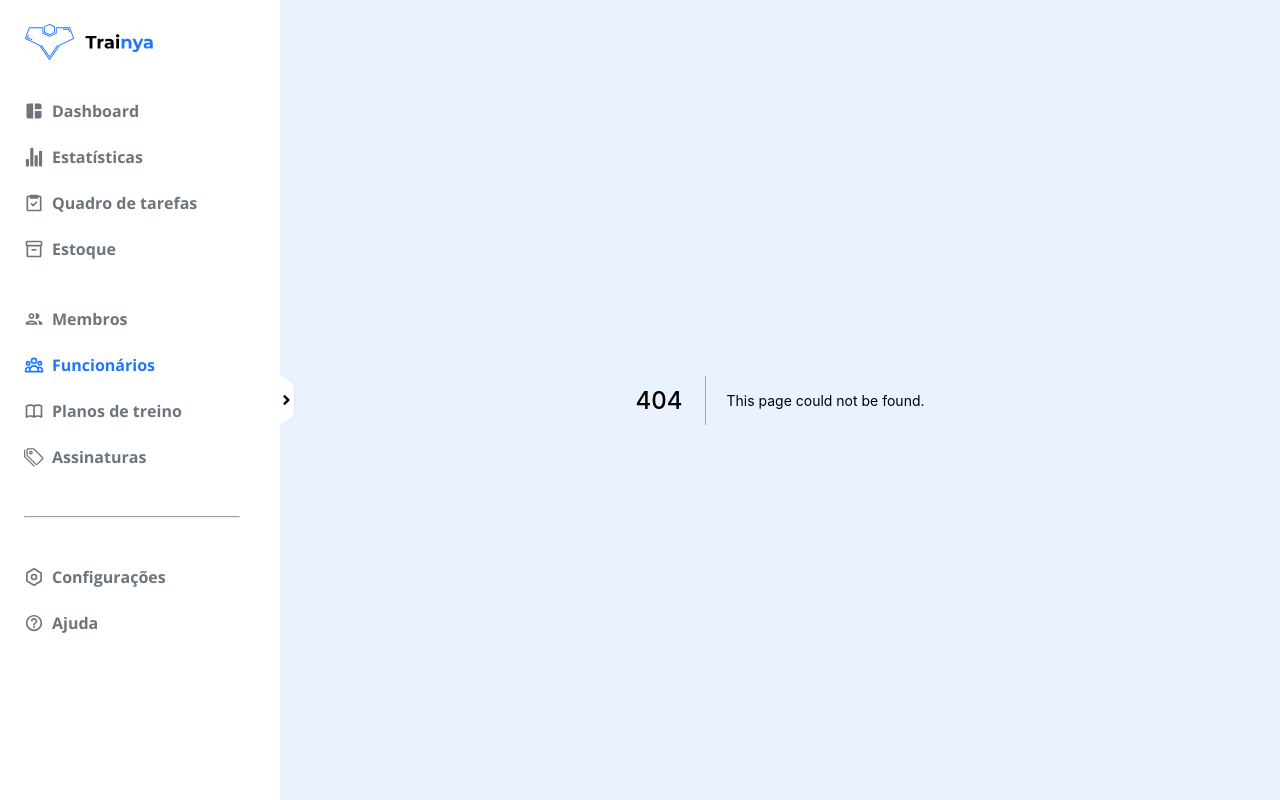
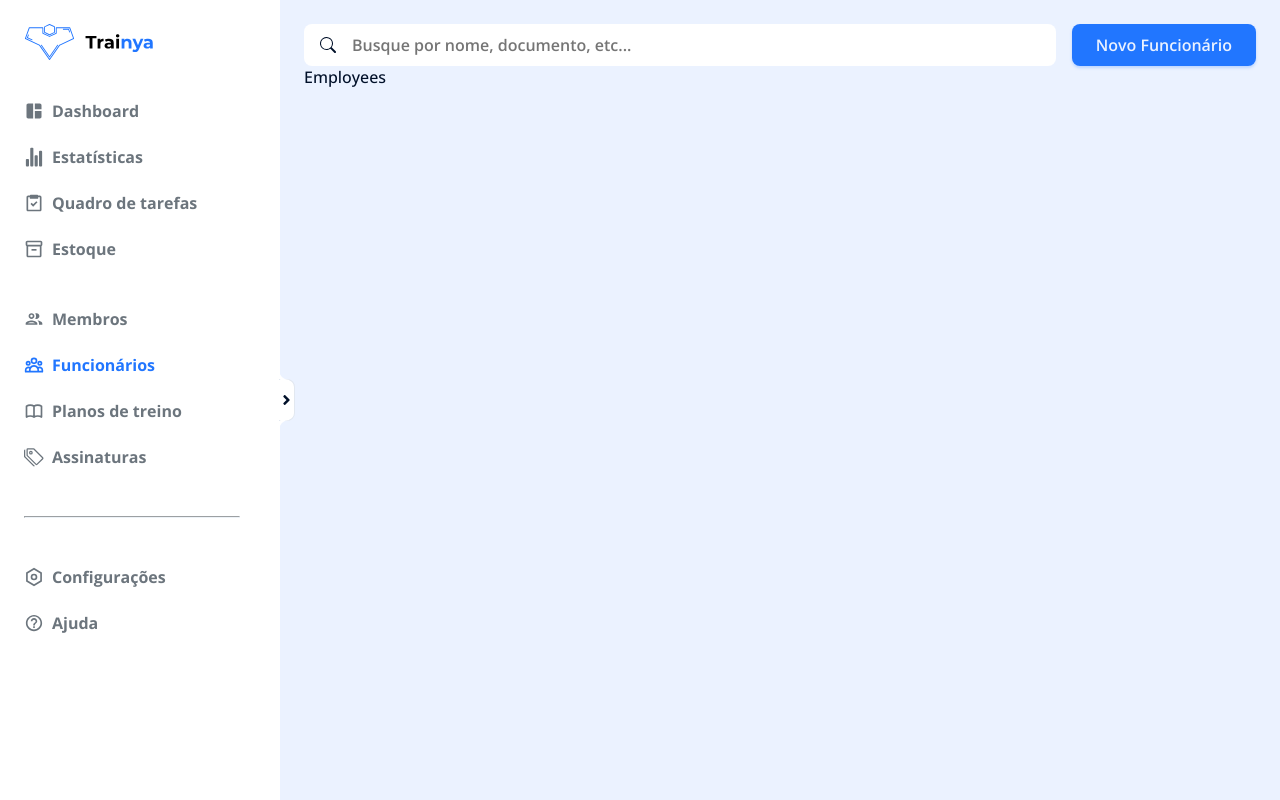
Before and after one commit to trainya-app/trainya-admin-client, a Next.js app: page /employees in a window 1280 px wide. Before the commit this address had no page. Built offline with nearby package versions, Linux system fonts and the light colour scheme.

Commit message:
feat(<header /> -> <employees />): creating the header of employees page
the header contains one input to search for some employees and a button to add one

```diff
--- /dev/null
+++ b/src/layouts/MainContent.ts
@@ -0,0 +1,8 @@
+import styled from 'styled-components';
+
+export const MainContent = styled.div`
+  height: 100%;
+  min-height: 100vh;
+  width: 100%;
+  padding: 2.4rem;
+`;
--- /dev/null
+++ b/src/pages-components/Employees/Header/index.tsx
@@ -0,0 +1,43 @@
+import { Button } from 'components/Button';
+import { useCallback, useState } from 'react';
+import { BsSearch } from 'react-icons/bs';
+
+import { Container, InputContainer, Input } from './styles';
+
+export const Header = () => {
+  const [isInputFocused, setIsInputFocused] = useState(false);
+
+  const handleOpenAddNewEmployeeModal = useCallback(() => {
+    // Open modal
+  }, []);
+
+  const handleSearchEmployees = useCallback((search: string) => {
+    console.log(search);
+  }, []);
+
+  return (
+    <Container>
+      <InputContainer isFocused={isInputFocused}>
+        {!isInputFocused && (
+          <label htmlFor="search-input">
+            <BsSearch />
+          </label>
+        )}
+        <Input
+          placeholder="Busque por nome, documento, etc..."
+          id="search-input"
+          onFocus={() => setIsInputFocused(true)}
+          onBlur={() => setIsInputFocused(false)}
+          onChange={(e) => handleSearchEmployees(e.target.value)}
+        />
+      </InputContainer>
+      <Button
+        type="button"
+        onClick={() => handleOpenAddNewEmployeeModal()}
+        className="new-employee-btn"
+      >
+        Novo Funcionário
+      </Button>
+    </Container>
+  );
+};
--- /dev/null
+++ b/src/pages-components/Employees/Header/styles.ts
@@ -0,0 +1,47 @@
+import styled, { css } from 'styled-components';
+
+export const Container = styled.header`
+  display: flex;
+  gap: 1.6rem;
+
+  .new-employee-btn {
+    height: 4.2rem;
+    padding: 0 2.4rem;
+  }
+`;
+
+export const InputContainer = styled.div<{ isFocused: boolean }>`
+  background: ${({ theme }) => theme.colors.white};
+  display: flex;
+  align-items: center;
+  flex: 1;
+  overflow: hidden;
+
+  height: 4.2rem;
+  border-radius: ${({ theme }) => theme.radius.sm};
+
+  ${({ isFocused }) =>
+    isFocused &&
+    css`
+      outline: 2px solid ${({ theme }) => theme.colors.blue[500]};
+    `}
+
+  label {
+    display: flex;
+    justify-content: center;
+    align-items: center;
+    padding-left: 1.6rem;
+  }
+`;
+
+export const Input = styled.input`
+  background: none;
+  border: 0;
+  flex: 1;
+  height: 4.2rem;
+  padding: 0 1.6rem;
+  outline: 0;
+
+  font-weight: 600;
+  color: ${({ theme }) => theme.colors.gray[800]};
+`;
--- /dev/null
+++ b/src/pages-components/Employees/index.tsx
@@ -0,0 +1,13 @@
+import { Header } from './Header';
+import { Container } from './styles';
+
+export const Employees = () => {
+  console.log('Employees');
+
+  return (
+    <Container>
+      <Header />
+      <p>Employees</p>
+    </Container>
+  );
+};
--- /dev/null
+++ b/src/pages-components/Employees/styles.ts
@@ -0,0 +1,4 @@
+import { MainContent } from 'layouts/MainContent';
+import styled from 'styled-components';
+
+export const Container = styled(MainContent)``;
--- /dev/null
+++ b/src/pages/employees.tsx
@@ -0,0 +1,10 @@
+import type { NextPage } from 'next';
+import { Employees as EmployeesComponent } from 'pages-components/Employees';
+
+const Employees: NextPage = () => {
+  console.log('home page');
+
+  return <EmployeesComponent />;
+};
+
+export default Employees;
```
Also changed, not shown: .eslintrc.js.
